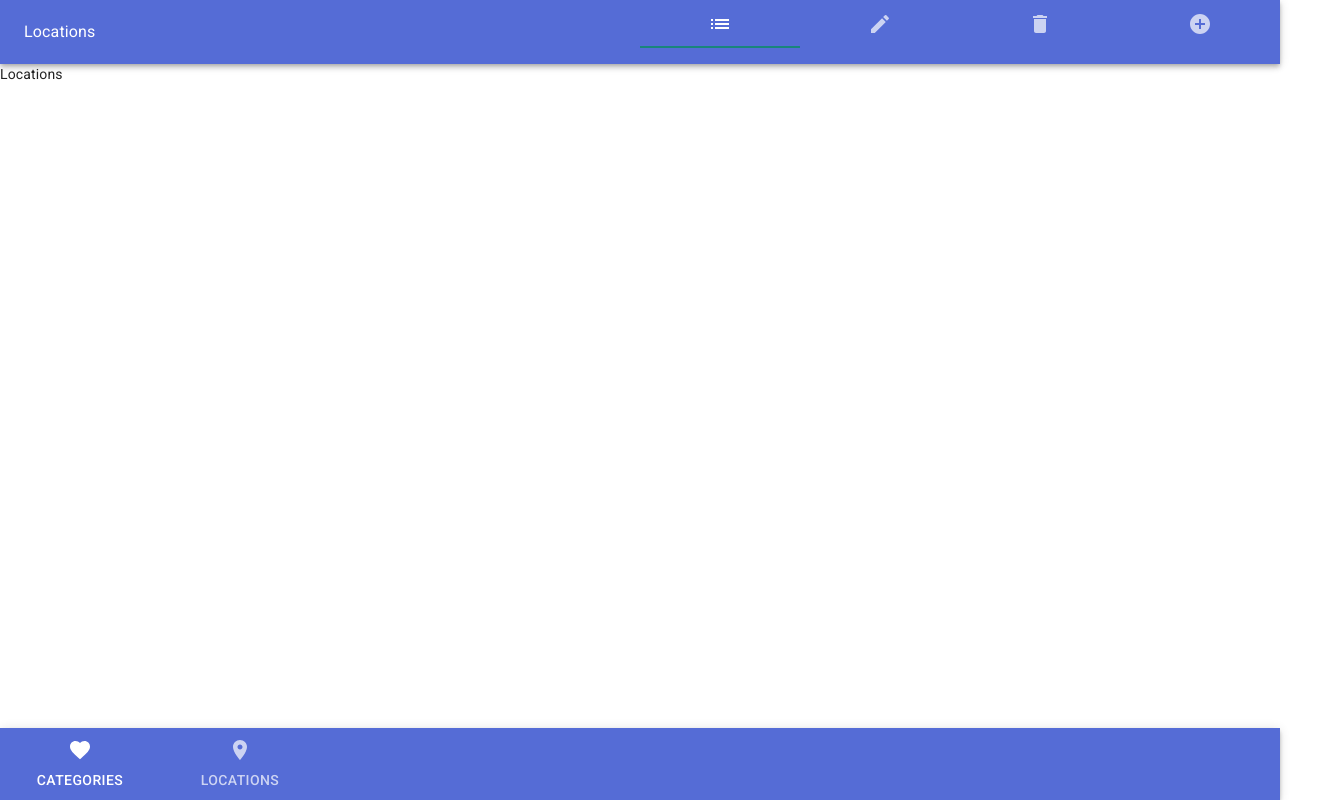
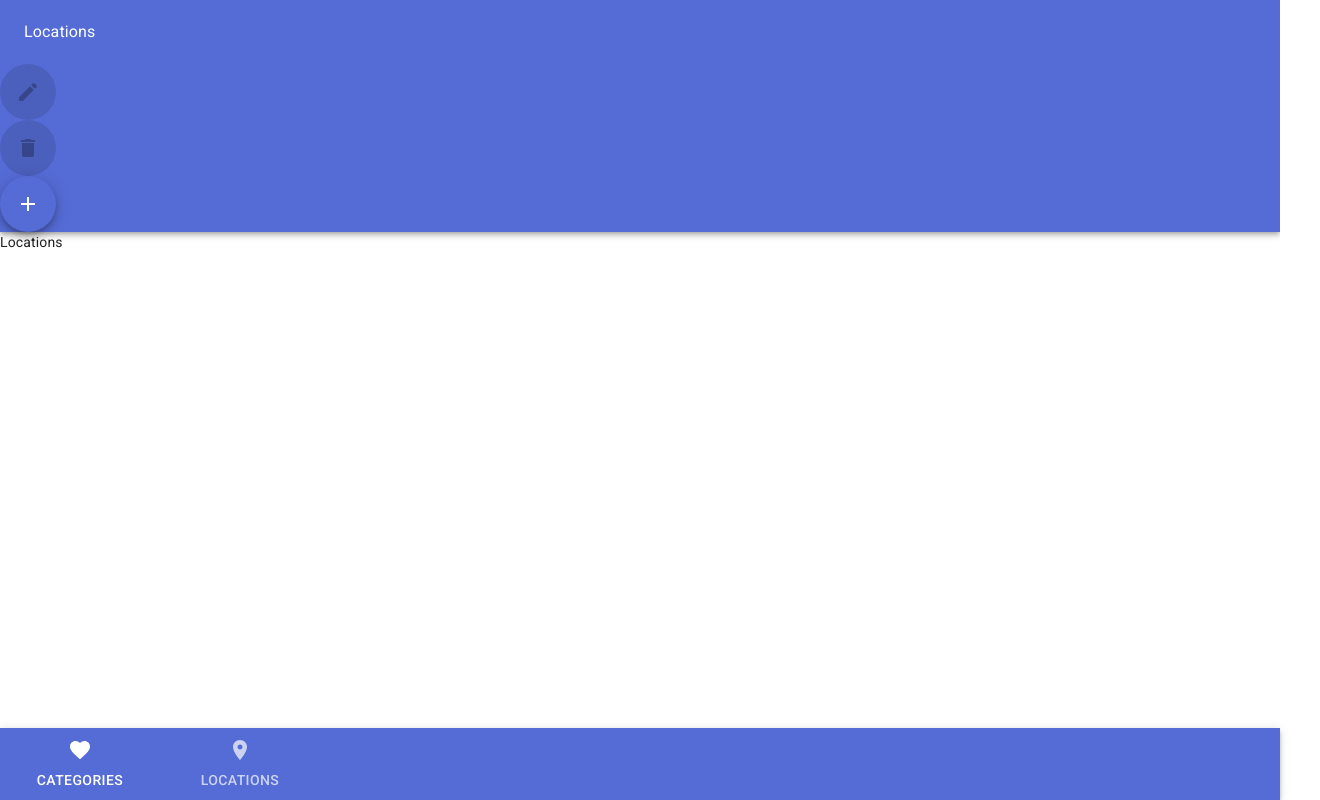
Before and after one commit to shootermv/welldone-software-exam, a React (Create React App) app: page /locations in a window 1280 px wide. Shown: the whole page, 1320 px wide, since content can reach past the window. Built offline with nearby package versions, Linux system fonts and the light colour scheme.

Commit message:
converting locations to functional component

```diff
--- a/src/components/Categories.js
+++ b/src/components/Categories.js
@@ -59,6 +59,7 @@ function Categories({history}) {
           <AddIcon />
         </Fab>
       </AppBar>
+
       <List>
         {categories.map(category => {
           const labelId = `checkbox-list-label-${category}`;
--- a/src/components/Locations.js
+++ b/src/components/Locations.js
@@ -1,16 +1,52 @@
 import React from 'react';
 
-import Header from './Header';
+/* toolbar */
+import AppBar from "@material-ui/core/AppBar";
+import Toolbar from "@material-ui/core/Toolbar";
+import Typography from "@material-ui/core/Typography";
 
-class Locations extends React.Component {
-    render() {
-        return (
+/* buttons */
+import Fab from "@material-ui/core/Fab";
+import EditIcon from "@material-ui/icons/Edit";
+import DeleteIcon from "@material-ui/icons/Delete";
+import AddIcon from "@material-ui/icons/Add";
+
+
+
+export default function Locations({history, match}) {
+    const selectedLocationId= ''
+    const handleToggle = value => () => {
+    };
+
+    const goToEdit = () => {
+    };
+
+    const handleDelete = () => {
+    };
+
+    const handleAdd = () => {
+         history.push(`/locations/new`);
+    }
+
+    return (
             <div>
-                <Header  title="Locations" />
+                <AppBar position="static">
+                    <Toolbar>
+                    <Typography type="title" color="inherit">
+                        {"Locations"}
+                    </Typography>
+                    </Toolbar>
+                    <Fab color="primary" aria-label="Edit" onClick={goToEdit} disabled={selectedLocationId !== '' ? false : true}>
+                       <EditIcon />
+                    </Fab>
+                    <Fab color="primary" aria-label="Delete" onClick={handleDelete} disabled={selectedLocationId !== '' ? false : true}>
+                      <DeleteIcon />
+                    </Fab>
+                    <Fab color="primary" aria-label="Add" onClick={handleAdd}>
+                      <AddIcon />
+                    </Fab>
+                </AppBar>
                 Locations
             </div>
         )
-    }
 }
-
-export default Locations
```
